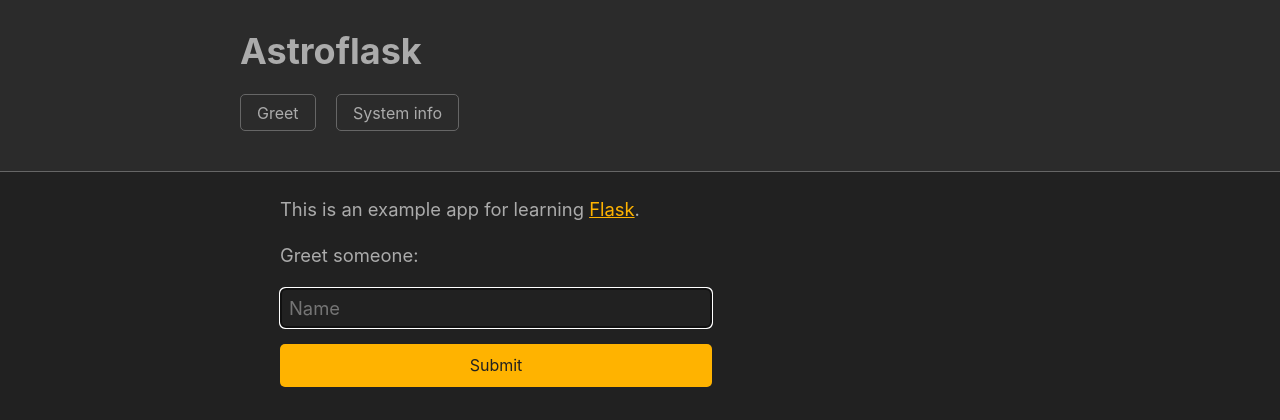
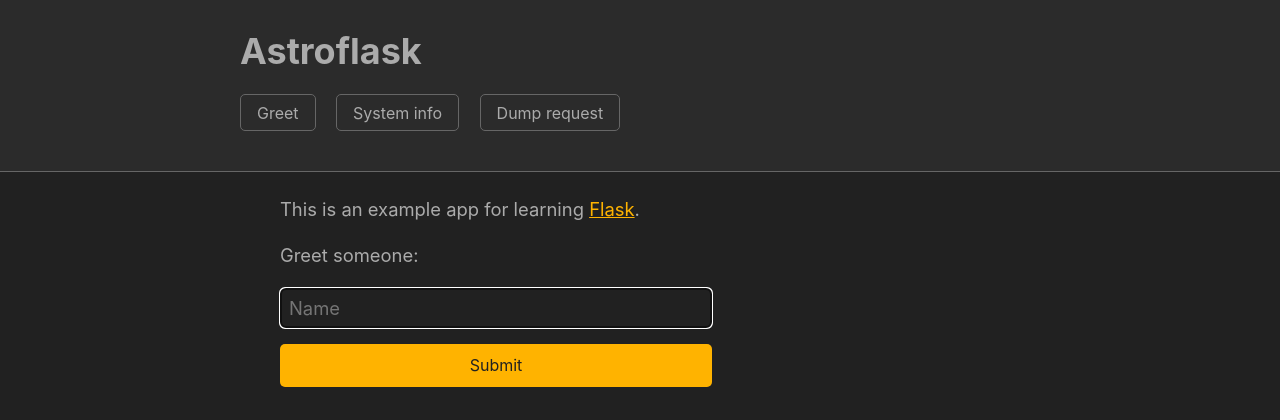
Before and after one commit to astrophena/exp, a Flask app: page / in a window 1280 px wide. Shown: the top 420 px of the page. Run offline with Flask 2, Linux system fonts and the light colour scheme.

Commit message:
astroflask: /dump-request endpoint

```diff
--- a/astroflask/app.py
+++ b/astroflask/app.py
@@ -21,6 +21,15 @@
     response.mimetype = 'text/plain'
     return response
 
+@app.route('/dump-request', methods=['GET'])
+def dump_request():
+    return {
+        'endpoint': request.endpoint,
+        'remote_addr': request.remote_addr,
+        'method': request.method,
+        'headers': dict(request.headers),
+    }
+
 @app.route('/sysinfo', methods=['GET'])
 def sysinfo():
     uname = os.uname()
--- a/astroflask/templates/layout.html
+++ b/astroflask/templates/layout.html
@@ -1,3 +1,4 @@
+<!-- vim: set ft=htmldjango: -->
 <!doctype html>
 <html>
   <head>
@@ -16,6 +17,7 @@
       <nav>
         <a href="/">Greet</a>
         <a href="/sysinfo">System info</a>
+        <a href="/dump-request">Dump request</a>
       </nav>
     </header>
     <main>
```
